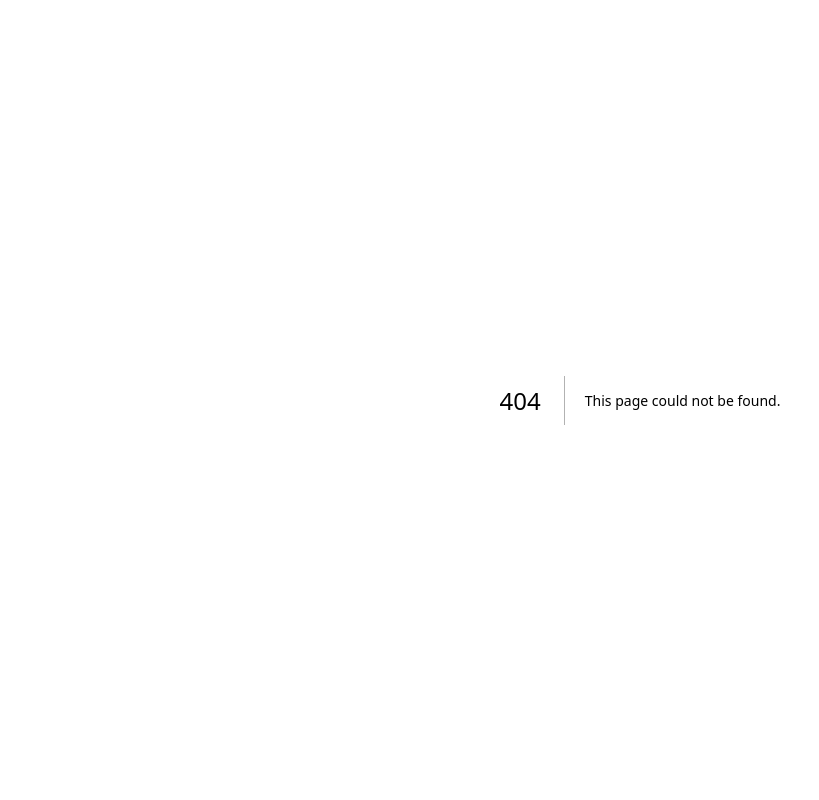
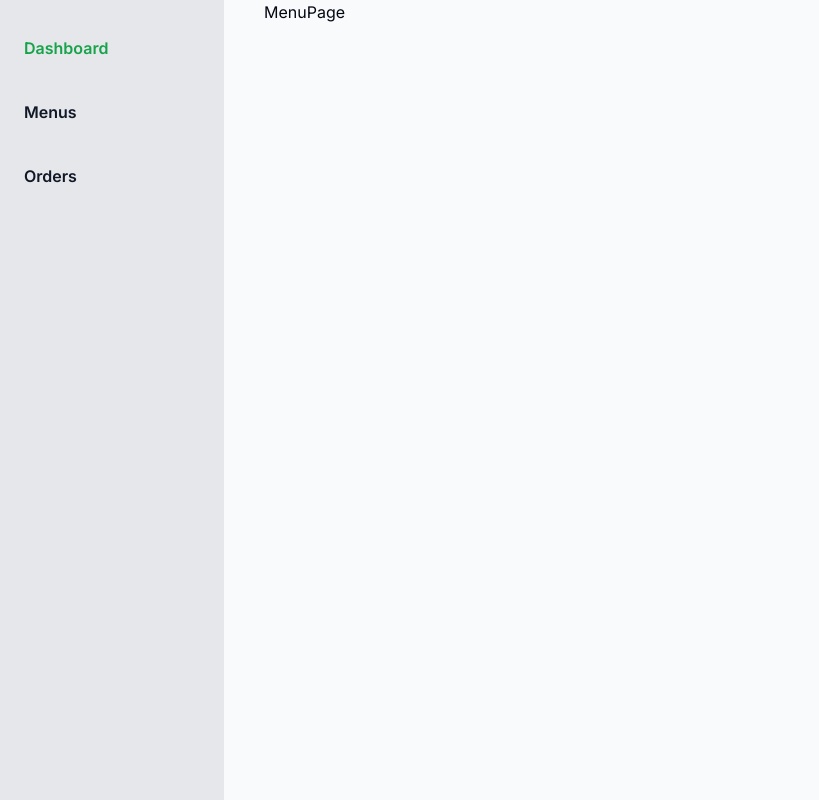
Before and after one commit to RealPhilos/resturant_website_team_project, a Next.js app in the folder frontend/: page /admin-menu in a window 1280 px wide. Before the commit this address had no page. Shown: the whole page, without its empty margins (0-819 px from the left). Built offline with nearby package versions, Linux system fonts and the light colour scheme.

Commit message:
added menu page for waiter/staff side

```diff
--- /dev/null
+++ b/frontend/src/app/(admin)/admin-menu/page.jsx
@@ -0,0 +1,5 @@
+import React from "react";
+
+export default function MenuPage() {
+  return <div>MenuPage</div>;
+}
--- a/frontend/src/app/(admin)/layout.jsx
+++ b/frontend/src/app/(admin)/layout.jsx
@@ -1,4 +1,4 @@
-import NavBar from "./dashboard/navbar";
+import NavBar from "./navbar";
 
 export default async function DashboardLayout({ children }) {
   return (
--- a/frontend/src/app/(admin)/dashboard/navbar.jsx
+++ b/frontend/src/app/(admin)/navbar.jsx
@@ -12,7 +12,7 @@ const navigationLinks = [
   },
   {
     name: "Menus",
-    href: "menus",
+    href: "admin-menu",
     access: [],
   },
   {
@@ -45,7 +45,7 @@ export default function NavBar() {
               )}
             >
               <Link
-                href={`/admin/${navlink.href}`}
+                href={`/${navlink.href}`}
                 className={`pl-6 font-semibold ${
                   pathname == navlink.href
                     ? "text-green-600"
```
